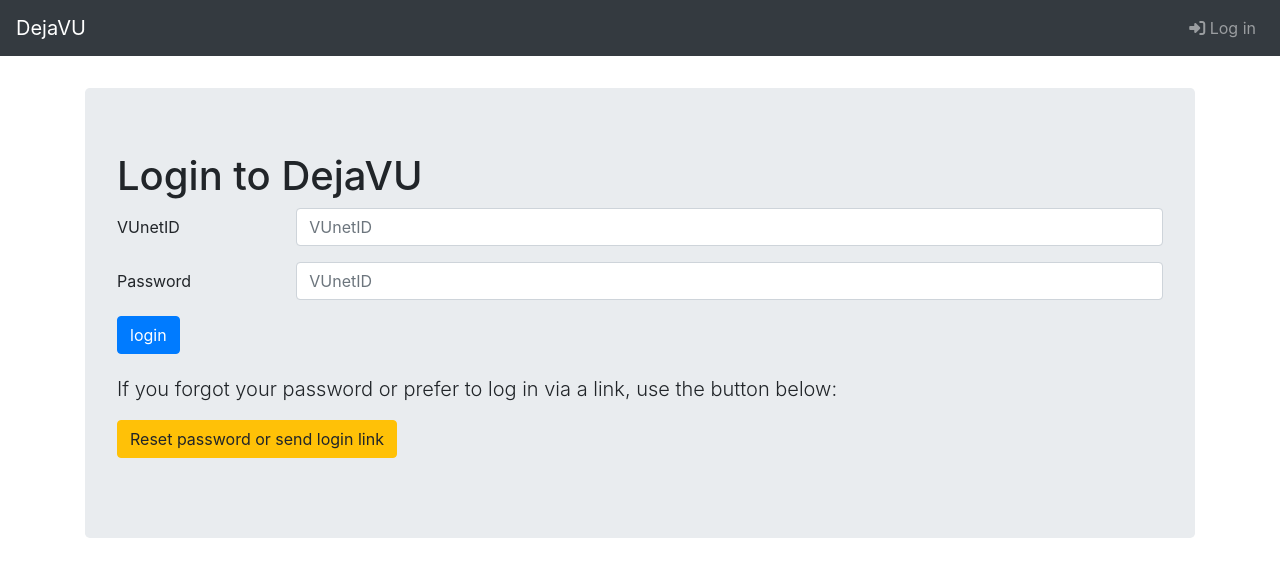
After one commit to vanatteveldt/dejavu, a Django app: page /accounts/login/ in a window 1280 px wide. The commit adds this page. Shown: the top 577 px of the page. Run offline with Django 3.2, Linux system fonts and the light colour scheme; some libraries are stand-ins or nearby versions.

Commit message:
Add login / logout buttons and link to dossiers

```diff
--- a/dejaviewer/templates/base.html
+++ b/dejaviewer/templates/base.html
@@ -20,17 +20,27 @@
             text-align: center;
         }
     </style>
+<script src="https://kit.fontawesome.com/de4508666e.js"></script>
 
 </head>
 
 <body>
 
 <!-- Top level menu (navbar) -->
-<nav class="navbar navbar-expand-lg navbar-light bg-light">
+<nav class="navbar navbar-expand-lg navbar-dark bg-dark">
   <a class="navbar-brand" href="#">DejaVU</a>
   <button class="navbar-toggler" type="button" data-toggle="collapse" data-target="#navbarSupportedContent" aria-controls="navbarSupportedContent" aria-expanded="false" aria-label="Toggle navigation">
     <span class="navbar-toggler-icon"></span>
   </button>
+    <ul class="nav navbar-nav  ml-auto">
+        {% if user.is_authenticated %}
+      <li class="nav-item"><a class="nav-link" href="#"><i class="fas fa-user-graduate"></i> {{ user.username }}</a></li>
+      <li class="nav-item"><a class="nav-link" href="{% url 'logout' %}"><i class="fas fa-sign-out-alt"></i> Log out</a></li>
+        {%  else %}
+            <li class="nav-item"><a class="nav-link" href="{% url 'login' %}"><i class="fas fa-sign-in-alt"></i> Log in</a></li>
+
+        {% endif %}
+    </ul>
 </nav>
 
 <!-- Main content -->
--- a/dejaviewer/templates/course.html
+++ b/dejaviewer/templates/course.html
@@ -20,11 +20,14 @@
                 </button>
                 <div class="dropdown-menu" aria-labelledby="dropdownMenuButton">
                     {%  for c in courses %}
-                        <a class="dropdown-item" href="{% url 'course' programme=programme.code course=c.code %}">{{ c.name }}</a>                {%  endfor %}
+                        <a class="dropdown-item" href="{% url 'course' programme=programme.code course=c.id %}">{{ c.name }}</a>                {%  endfor %}
                 </div>
             </div>
         </div>
         <h1>{{  course.name}}</h1>
+
+        {% if can_edit %}<p>Actions: <a class="btn btn-primary" href="{% url "course-info-index" course=course.id %}">Edit Dossier</a> </p>{% endif %}
+
         Teachers: {% for t in teachers %}{{ t.teacher.user.username }} {% if t.coordinator %}(C){% endif %}{% if not forloop.last %}, {% endif %}{% endfor %}
         <p>
         {%  if course.canvas_course %}
--- a/dejaviewer/templates/curriculum.html
+++ b/dejaviewer/templates/curriculum.html
@@ -15,7 +15,7 @@
 
         <ul>
             {%  for c in courses %}
-                <li /> [{{  c.period }}] <a href="{% url 'course' programme=programme.code course=c.code %}">{{ c }}</a>
+                <li /> [{{  c.period }}] <a href="{% url 'course' programme=programme.code course=c.id %}">{{ c }}</a>
             {% endfor %}
 </ul>
 
--- /dev/null
+++ b/dejaviewer/templates/registration/login.html
@@ -0,0 +1,49 @@
+{% extends "base.html" %}
+
+{% block content %}
+<div class="jumbotron" style="margin-top: 2em">
+
+<h1>Login to DejaVU</h1>
+
+{% if form.errors %}
+<p>Your username and password didn't match. Please try again.</p>
+{% endif %}
+
+{% if next %}
+    {% if user.is_authenticated %}
+    <p>Your account doesn't have access to this page. To proceed,
+    please login with an account that has access.</p>
+    {% else %}
+    <p>Please login to see this page.</p>
+    {% endif %}
+{% endif %}
+
+<form method="post" action="{% url 'login' %}">
+{% csrf_token %}
+
+    <div class="form-group row">
+    <label for="id_username" class="col-form-label col-sm-2">VUnetID</label>
+            <div class="col-sm-10">
+    <input type="text" name='username' class="form-control"  id="id_username" placeholder="VUnetID">
+            </div>
+    </div>
+
+    <div class="form-group row">
+    <label for="id_password" class="col-form-label col-sm-2">Password</label>
+            <div class="col-sm-10">
+    <input type="password" name='password' class="form-control"  id="id_password" placeholder="VUnetID">
+            </div>
+    </div>
+
+<input class="btn btn-primary" type="submit" value="login">
+<input type="hidden" name="next" value="{{ next }}">
+
+</form>
+<p class="lead" style="margin-top:1em">If you forgot your password or prefer to log in via a link, use the button below:</p>
+{# Assumes you setup the password_reset view in your URLconf #}
+    <a class="btn btn-warning" href="{% url 'password_reset' %}">Reset password or send login link</a></p>
+
+
+</div>
+
+{%  endblock %}
--- a/dejaviewer/urls.py
+++ b/dejaviewer/urls.py
@@ -3,16 +3,19 @@ from django.views.generic import RedirectView
 
 from dejaviewer.views import CourseInfoView, IndexView
 from dejaviewer.views.course import CourseView
-from dejaviewer.views.courseinfo import CourseInfoOverView
+from dejaviewer.views.courseinfo import CourseInfoCompleteView, CourseInfoIndexView
 from dejaviewer.views.curriculum import CurriculumView
 
 urlpatterns = [
     path('', IndexView.as_view(), name='index'),
 
-    path('course-info/overview', CourseInfoOverView.as_view(), name='course-info'),
-    path('course-info/<int:step>', CourseInfoView.as_view(), name='course-info'),
-    path('course-info', RedirectView.as_view(url='/course-info/1'), name='course-info-index'),
+    path('course/<int:course>/dossier/full', CourseInfoCompleteView.as_view(), name='course-info-complete'),
+    path('course/<int:course>/dossier/<int:step>', CourseInfoView.as_view(), name='course-info'),
+    path('course/<int:course>/dossier', CourseInfoIndexView.as_view(), name='course-info-index'),
+
     path('curriculum', CurriculumView.as_view(), name='curriculum'),
     path('curriculum/<str:programme>', CurriculumView.as_view(), name='curriculum'),
-    path('curriculum/<str:programme>/<str:course>', CourseView.as_view(), name='course'),
+
+    path('course/<str:programme>/<int:course>', CourseView.as_view(), name='course'),
+    path('course/<int:course>', CourseView.as_view(), name='course'),
 ]
--- a/dejaviewer/views/courseinfo.py
+++ b/dejaviewer/views/courseinfo.py
@@ -66,7 +66,7 @@ class CourseInfoView(FormView):
         return self.render_to_response(self.get_context_data(form=form))
 
 
-class CourseInfoOverView(TemplateView):
+class CourseInfoCompleteView(TemplateView):
     template_name = 'courseinfo_overview.html'
 
     def get_context_data(self, **kwargs):
@@ -79,3 +79,13 @@ class CourseInfoOverView(TemplateView):
             fields[ci.field][ci.source] = ci.content
         c.update(dict(course=course, fields=fields))
         return c
+
+
+class CourseInfoIndexView(TemplateView):
+    template_name = 'courseinfo_index.html'
+
+    def get_context_data(self, **kwargs):
+        c = super().get_context_data(**kwargs)
+        c['course'] = Course.objects.get(id=kwargs['course'])
+        c['steps'] = steps
+        return c
--- a/dejavu/settings.py
+++ b/dejavu/settings.py
@@ -31,6 +31,7 @@ ALLOWED_HOSTS = []
 # Application definition
 
 INSTALLED_APPS = [
+    'dejaviewer',
     'django.contrib.admin',
     'django.contrib.auth',
     'django.contrib.contenttypes',
@@ -38,7 +39,6 @@ INSTALLED_APPS = [
     'django.contrib.messages',
     'django.contrib.staticfiles',
     'ckeditor',
-    'dejaviewer'
 ]
 
 MIDDLEWARE = [
@@ -120,3 +120,6 @@ USE_TZ = True
 # https://docs.djangoproject.com/en/2.2/howto/static-files/
 
 STATIC_URL = '/static/'
+
+LOGOUT_REDIRECT_URL = '/'
+LOGIN_REDIRECT_URL = '/'
--- a/dejavu/urls.py
+++ b/dejavu/urls.py
@@ -21,4 +21,5 @@ import dejaviewer
 urlpatterns = [
     path('admin/', admin.site.urls),
     path('', include('dejaviewer.urls')),
+    path('accounts/', include('django.contrib.auth.urls')),
 ]
```
Also changed, not shown: dejaviewer/templates/courseinfo_index.html (added, +25 -0 lines), dejaviewer/templates/index.html (+15 -12 lines), dejaviewer/templates/registration/password_reset_form.html (added, +25 -0 lines), dejaviewer/views/course.py (+15 -2 lines), dejaviewer/views/index.py (+2 -21 lines).
